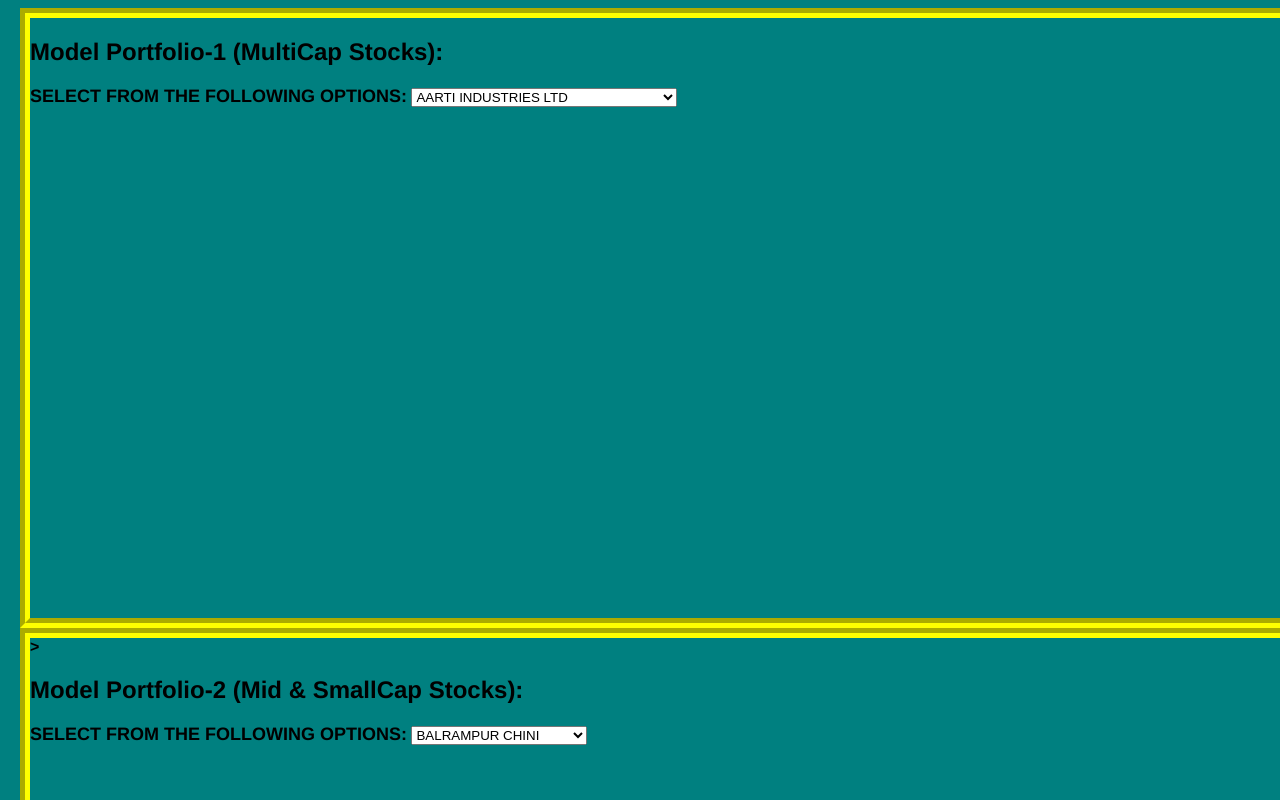
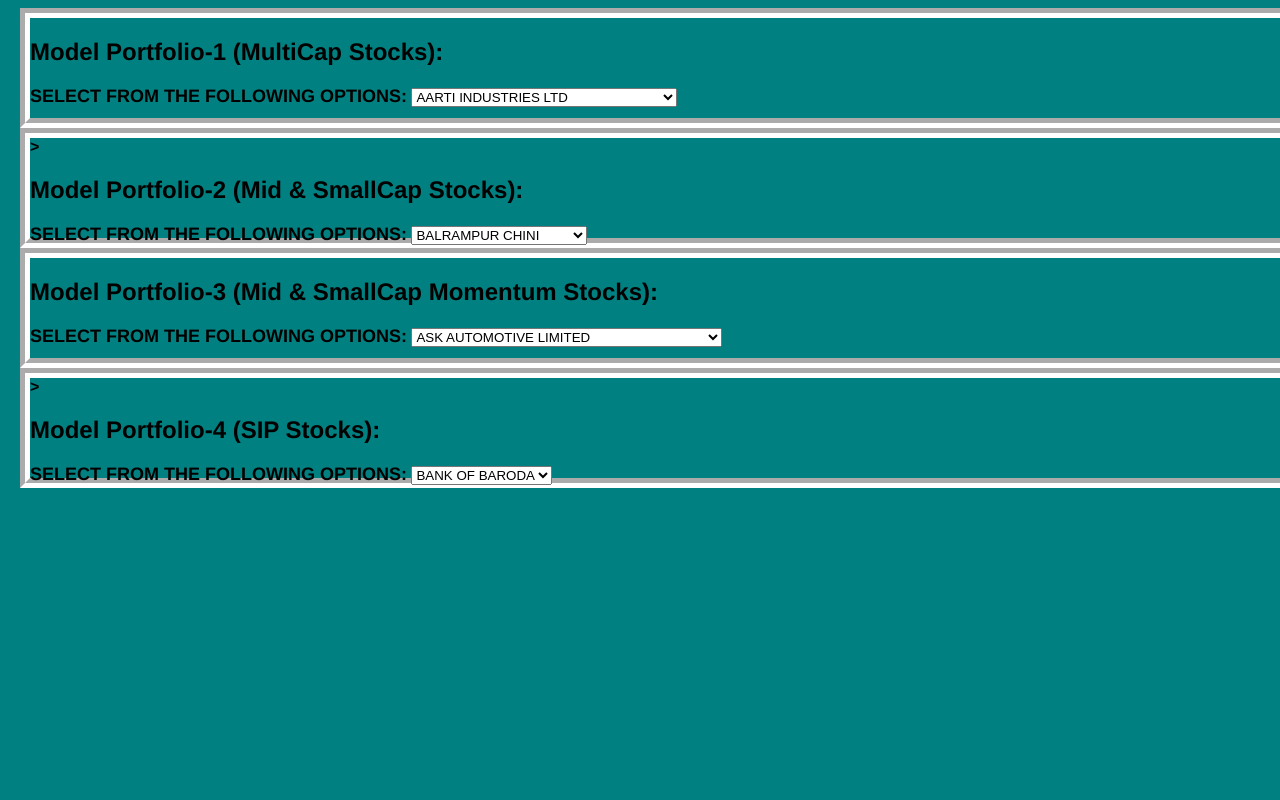
Before and after one commit to samirclasses/stocks, a plain HTML site: page index.html in a window 1280 px wide. Shown: the top 800 px of the page. Drawn offline with Linux system fonts and the light colour scheme.

Commit message:
Update index.html
update

```diff
--- a/index.html
+++ b/index.html
@@ -6,8 +6,8 @@
         <style>
             .port{
                 width:100%;
-                height:600px;
-                border: 10px groove yellow;
+                height:100px;
+                border: 10px groove white;
             }
         </style>
     </head>
```
